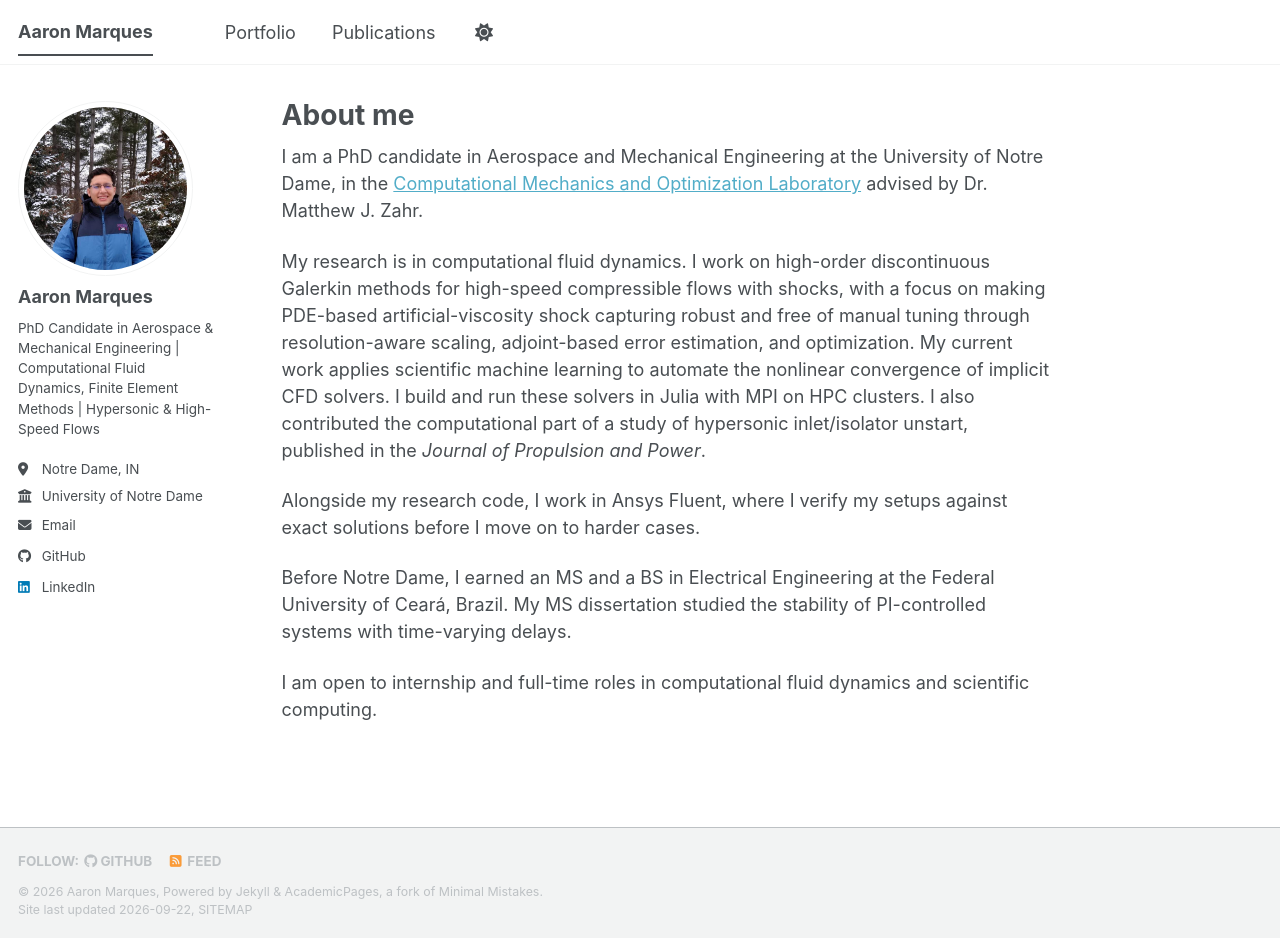
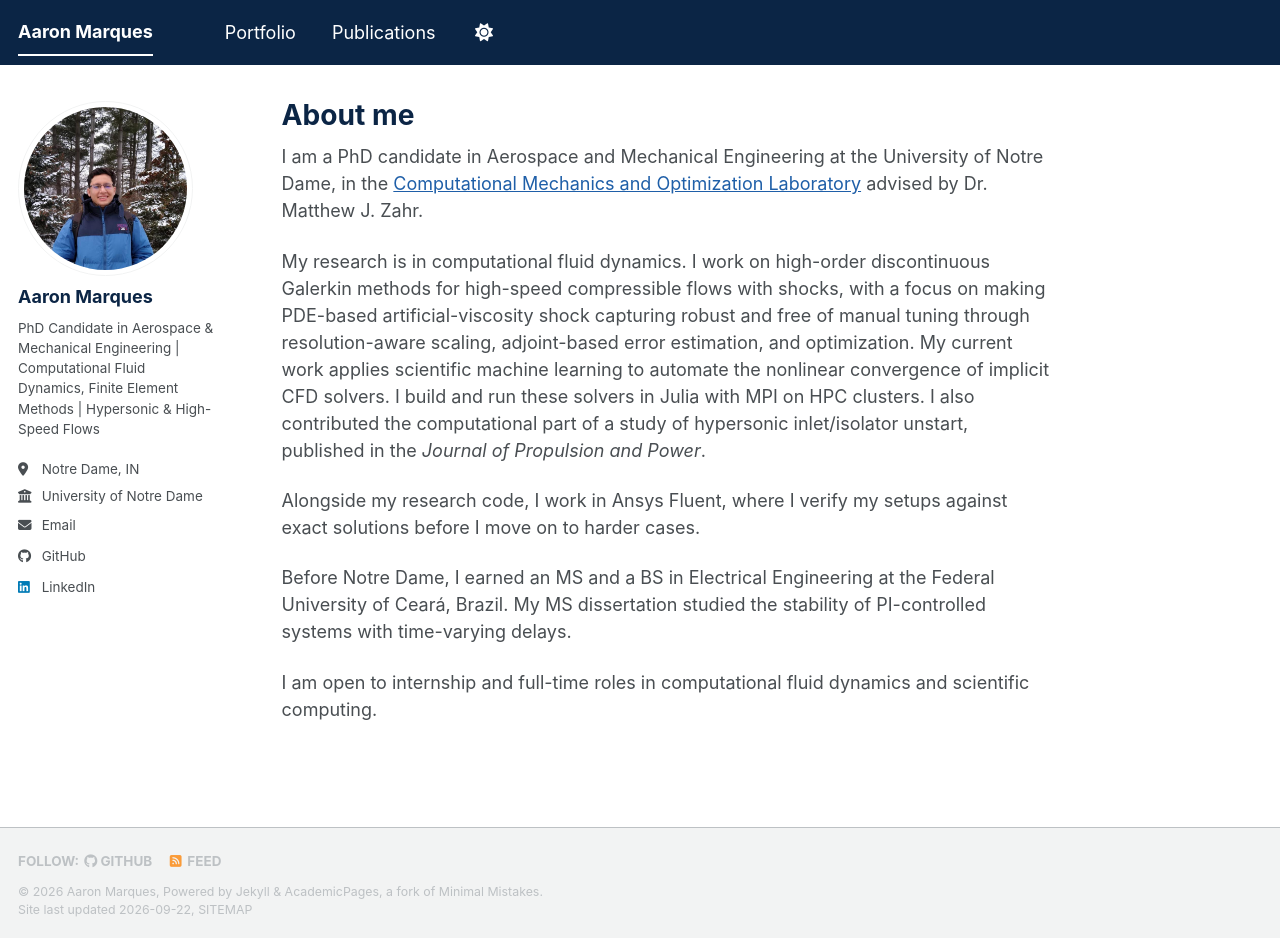
Before and after one commit to aaronmqs/aaronmqs.github.io, a Jekyll site: the page built from _pages/about.md, in a window 1280 px wide and 938 px high. Built offline with Jekyll 4.4.1, drawn with Linux system fonts in a browser that asks for light colours; a style sheet for code colours, icons or effects is not loaded.

Commit message:
Dark blue menu bar

```diff
--- /dev/null
+++ b/_sass/_custom.scss
@@ -0,0 +1,74 @@
+/* ==========================================================================
+   CUSTOM COLORS - dark blue menu bar, white page, dark blue headings/links
+   Imported last in assets/css/main.scss, so it overrides the theme files.
+   ========================================================================== */
+
+$navy        : #0b2545;
+$navy-light  : #1f5fa8;
+$bar-hover   : #9cc4f0;
+
+/* Light mode: blue links, navy headings */
+:root {
+  --global-base-color          : #{$navy};
+  --global-link-color          : #{$navy-light};
+  --global-link-color-hover    : #{$navy};
+  --global-link-color-visited  : #{$navy-light};
+}
+
+html:not([data-theme="dark"]) {
+  h1, h2, h3, h4, h5, h6,
+  .page__title, .archive__item-title {
+    color: $navy;
+  }
+}
+
+/* Menu bar: navy with white text, in both light and dark mode */
+.masthead,
+.greedy-nav,
+.greedy-nav button,
+.greedy-nav .hidden-links,
+.masthead__menu-item {
+  background: $navy;
+  background-color: $navy;
+}
+
+.masthead::after {
+  background: $navy;
+}
+
+.greedy-nav a,
+.greedy-nav button,
+.masthead__menu-item.selected a,
+.masthead__menu-item.selected a:hover {
+  color: #fff;
+}
+
+.greedy-nav a:hover,
+.greedy-nav .hidden-links a:hover {
+  color: $bar-hover;
+  background: transparent;
+}
+
+.masthead__menu-item.selected a,
+.masthead__menu-item.selected a:hover {
+  border-bottom-color: #fff;
+}
+
+.greedy-nav .visible-links a:before {
+  background: $bar-hover;
+}
+
+.greedy-nav .hidden-links:after {
+  border-color: $navy transparent;
+}
+
+.greedy-nav .hidden-links li {
+  border-bottom-color: $navy-light;
+}
+
+/* The hamburger icon bars */
+.navicon,
+.navicon:before,
+.navicon:after {
+  background: #fff;
+}
--- a/assets/css/main.scss
+++ b/assets/css/main.scss
@@ -35,5 +35,7 @@
     "layout/page",
     "layout/archive",
     "layout/sidebar",
-    "layout/json_cv"
+    "layout/json_cv",
+
+    "custom"
 ;
```
